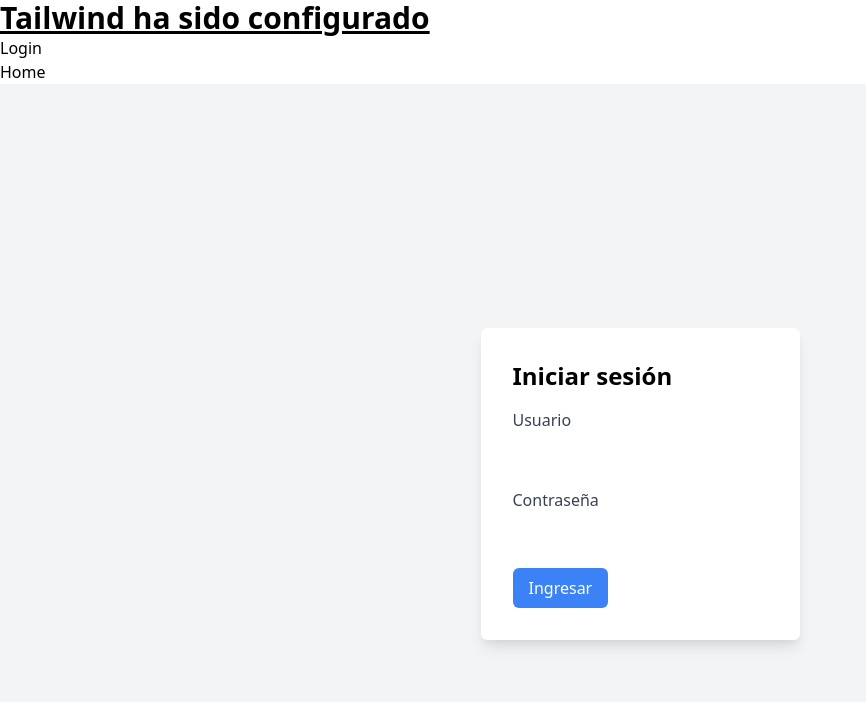
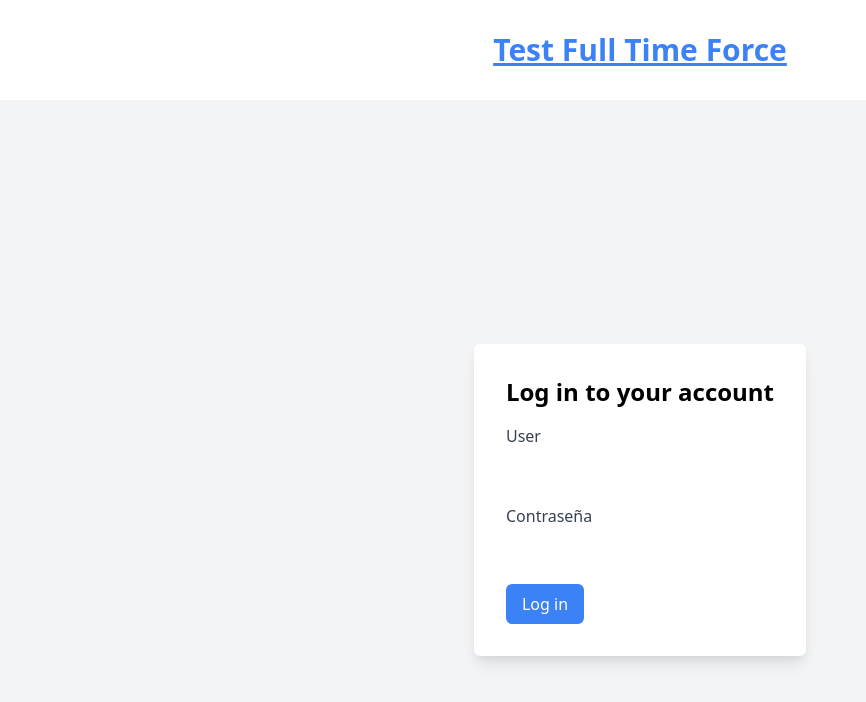
Before and after one commit to JonathanFF29/FullTimeForceTest, an Angular app in the folder full-time-force-front/: page /login in a window 1280 px wide. Shown: the top 702 px of the page, without its empty margins (0-866 px from the left). Built offline with nearby package versions, Linux system fonts and the light colour scheme.

Commit message:
fixing list on home component, fixing twailing styles,

```diff
--- a/full-time-force-front/src/app/app.component.html
+++ b/full-time-force-front/src/app/app.component.html
@@ -1,10 +1,4 @@
-<h1 class="text-3xl font-bold underline">
-  Tailwind ha sido configurado
+<h1 class="text-3xl font-bold underline text-blue-500 text-center my-8">
+  Test Full Time Force
 </h1>
-<nav>
-  <ul>
-    <li><a routerLink="/login">Login</a></li>
-    <li><a routerLink="/home">Home</a></li>
-  </ul>
-</nav>
 <router-outlet></router-outlet>
--- a/full-time-force-front/src/app/components/home/home/home.component.html
+++ b/full-time-force-front/src/app/components/home/home/home.component.html
@@ -1 +1,13 @@
-<p>home works!</p>
+<div class="container mx-auto">
+    <h1 class="text-2xl font-bold text-blue-500 my-4">Lista de Commits</h1>
+
+    <ul>
+      <li *ngFor="let commit of commits" class="mb-4">
+        <div class="bg-blue-100 p-4 rounded">
+          <h2 class="text-lg font-bold mb-2">{{ commit.commit.message }}</h2>
+          <p class="text-blue-500">Autor: {{ commit.commit.author.name }}</p>
+          <p class="text-blue-500">Fecha: {{ commit.commit.author.date }}</p>
+        </div>
+      </li>
+    </ul>
+  </div>
--- a/full-time-force-front/src/app/components/home/home/home.component.ts
+++ b/full-time-force-front/src/app/components/home/home/home.component.ts
@@ -1,5 +1,6 @@
 import { Component, OnInit } from '@angular/core';
 import { GitService } from 'src/app/services/git.service';
+import { Commit } from 'src/app/util/models/git.model';
 
 @Component({
   selector: 'app-home',
@@ -7,7 +8,7 @@ import { GitService } from 'src/app/services/git.service';
   styleUrls: ['./home.component.css']
 })
 export class HomeComponent implements OnInit {
-  commits: any[] = [];
+  commits: Commit[] = [];
 
   constructor(private gitService: GitService) { }
 
@@ -19,7 +20,6 @@ export class HomeComponent implements OnInit {
     this.gitService.getCommits().subscribe(
       (response: any) => {
         this.commits = response;
-        console.log('commitns', this.commits)
       },
       (error) => {
       }
--- a/full-time-force-front/src/app/components/login/login/login.component.html
+++ b/full-time-force-front/src/app/components/login/login/login.component.html
@@ -1,20 +1,26 @@
+
 <div class="flex justify-center items-center h-screen bg-gray-100">
   <div class="bg-white p-8 shadow-lg rounded-md">
-    <h2 class="text-2xl font-bold mb-4">Iniciar sesión</h2>
+    <h2 class="text-2xl font-bold mb-4">Log in to your account
+    </h2>
     <form [formGroup]="loginForm" (ngSubmit)="login()">
       <div class="mb-4">
-        <label for="username" class="block text-gray-700">Usuario</label>
+        <label for="username" class="block text-gray-700">User</label>
         <input type="text" id="username" class="w-full rounded-md border-gray-300 px-3 py-2 focus:outline-none focus:border-blue-500" formControlName="username">
-        <div *ngIf="loginForm.get('username').invalid && (loginForm.get('username').dirty || loginForm.get('username').touched)" class="text-red-500">Usuario requerido</div>
+        <div *ngIf="loginForm.get('username').invalid && (loginForm.get('username').dirty || loginForm.get('username').touched)" class="text-red-500">User required</div>
       </div>
       <div class="mb-4">
         <label for="password" class="block text-gray-700">Contraseña</label>
         <input type="password" id="password" class="w-full rounded-md border-gray-300 px-3 py-2 focus:outline-none focus:border-blue-500" formControlName="password">
-        <div *ngIf="loginForm.get('password').invalid && (loginForm.get('password').dirty || loginForm.get('password').touched)" class="text-red-500">Contraseña requerida</div>
+        <div *ngIf="loginForm.get('password').invalid && (loginForm.get('password').dirty || loginForm.get('password').touched)" class="text-red-500">Password required</div>
       </div>
       <div>
-        <button type="submit" [disabled]="loginForm.invalid" class="bg-blue-500 text-white rounded-md px-4 py-2">Ingresar</button>
+        <button type="submit" [disabled]="loginForm.invalid" class="bg-blue-500 text-white rounded-md px-4 py-2">Log in</button>
       </div>
     </form>
+    <div *ngIf="loginError" class="text-red-500 mt-4">
+      <p class="font-semibold">Login error:</p>
+      <p>Username and/or password are incorrect. Please try again.</p>
+    </div>
   </div>
 </div>
--- a/full-time-force-front/src/app/components/login/login/login.component.ts
+++ b/full-time-force-front/src/app/components/login/login/login.component.ts
@@ -11,10 +11,14 @@ import { User } from 'src/app/util/models/user.model';
 })
 export class LoginComponent implements OnInit {
   loginForm: FormGroup;
-
+  loginError: boolean = false;
   constructor(private formBuilder: FormBuilder, private authService: AuthService, private router: Router) { }
 
   ngOnInit(): void {
+    const token = sessionStorage.getItem('token');
+    if (token) {
+      this.router.navigate(['/home']);
+    }
     this.loginForm = this.formBuilder.group({
       username: ['', Validators.required],
       password: ['', Validators.required]
@@ -33,6 +37,7 @@ export class LoginComponent implements OnInit {
         this.router.navigate(['/home']);
       },
       (error) => {
+        this.loginError = true;
       }
     );
   }
--- /dev/null
+++ b/full-time-force-front/src/app/util/models/git.model.ts
@@ -0,0 +1,39 @@
+export interface Commit {
+    sha: string;
+    node_id: string;
+    commit: {
+      author: {
+        name: string;
+        email: string;
+        date: string;
+      };
+      committer: {
+        name: string;
+        email: string;
+        date: string;
+      };
+      message: string;
+      tree: {
+        sha: string;
+        url: string;
+      };
+      url: string;
+      comment_count: number;
+      verification: {
+        verified: boolean;
+        reason: string;
+        signature: string | null;
+        payload: string | null;
+      };
+    };
+    url: string;
+    html_url: string;
+    comments_url: string;
+    author: any;
+    committer: any;
+    parents: {
+      sha: string;
+      url: string;
+      html_url: string;
+    }[];
+  }
```
